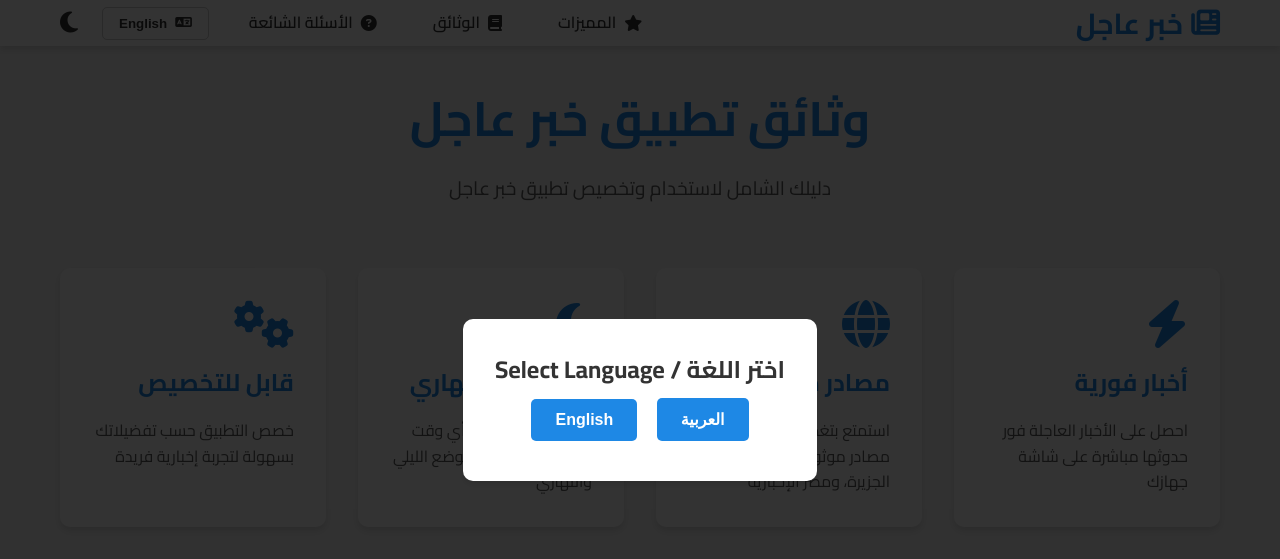
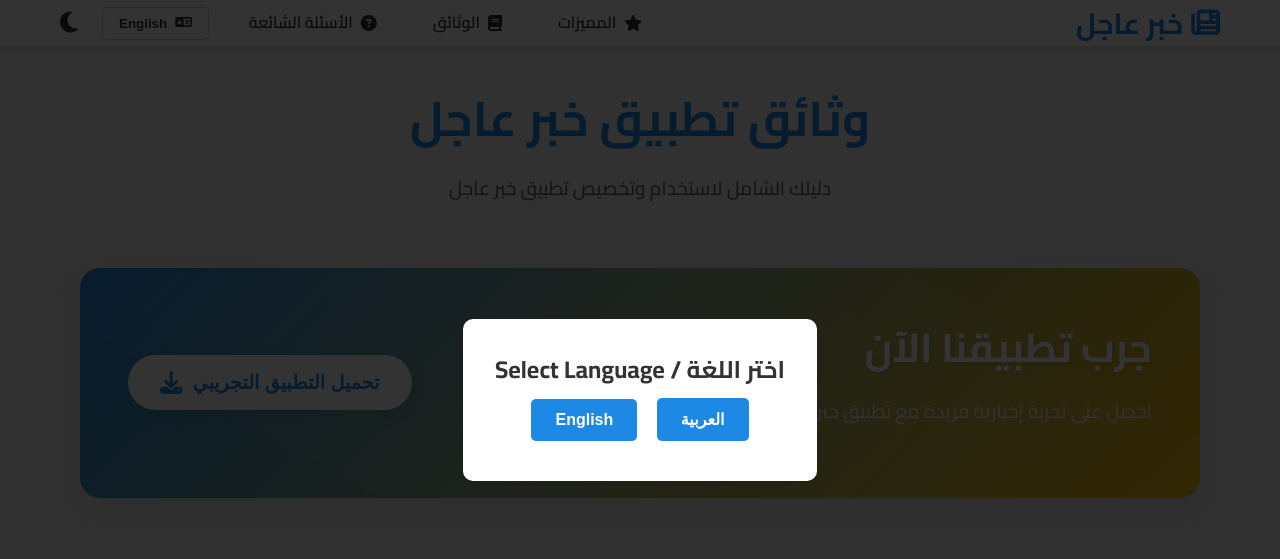
Before and after one commit to moord1441/Breaking-news, a plain HTML site: page index.html in a window 1280 px wide. Shown: the top 559 px of the page. Drawn offline with Linux system fonts and the light colour scheme.

Commit message:
Update index.html

```diff
--- a/index.html
+++ b/index.html
@@ -567,6 +567,168 @@
         .pulse {
             animation: pulse 2s infinite;
         }
+        @keyframes slideInFromBottom {
+    0% {
+        transform: translateY(100px);
+        opacity: 0;
+    }
+    100% {
+        transform: translateY(0);
+        opacity: 1;
+    }
+}
+
+.download-app {
+    margin: 4rem 0;
+    padding: 0 20px;
+    animation: slideInFromBottom 0.8s ease-out forwards;
+}
+
+.download-container {
+    background: linear-gradient(135deg, var(--primary-color), var(--secondary-color));
+    border-radius: 20px;
+    padding: 3rem;
+    display: flex;
+    justify-content: space-between;
+    align-items: center;
+    box-shadow: 0 10px 30px rgba(0, 0, 0, 0.1);
+    overflow: hidden;
+    position: relative;
+}
+
+.download-container::before {
+    content: '';
+    position: absolute;
+    top: -50%;
+    left: -50%;
+    width: 200%;
+    height: 200%;
+    background: radial-gradient(circle, rgba(255,255,255,0.1) 0%, rgba(255,255,255,0) 80%);
+    transform: rotate(30deg);
+}
+
+.download-content {
+    flex: 1;
+    text-align: right;
+}
+
+.download-title {
+    font-size: 2.5rem;
+    color: #ffffff;
+    margin-bottom: 1rem;
+    font-weight: 700;
+    text-shadow: 2px 2px 4px rgba(0,0,0,0.1);
+}
+
+.download-desc {
+    font-size: 1.2rem;
+    color: rgba(255, 255, 255, 0.9);
+    margin-bottom: 1.5rem;
+    max-width: 500px;
+}
+
+.download-btn {
+    display: inline-flex;
+    align-items: center;
+    justify-content: center;
+    padding: 1rem 2rem;
+    font-size: 1.2rem;
+    font-weight: 600;
+    color: var(--primary-color);
+    background-color: #ffffff;
+    border: none;
+    border-radius: 50px;
+    cursor: pointer;
+    transition: all 0.3s ease;
+    box-shadow: 0 5px 15px rgba(0, 0, 0, 0.1);
+    position: relative;
+    overflow: hidden;
+}
+
+.download-btn::before {
+    content: '';
+    position: absolute;
+    top: 0;
+    left: 0;
+    width: 100%;
+    height: 100%;
+    background: linear-gradient(to right, transparent, rgba(255,255,255,0.5), transparent);
+    transform: translateX(-100%);
+    transition: transform 0.6s ease;
+}
+
+.download-btn:hover::before {
+    transform: translateX(100%);
+}
+
+.download-btn:hover {
+    transform: translateY(-3px) scale(1.05);
+    box-shadow: 0 8px 20px rgba(0, 0, 0, 0.2);
+    background-color: #f8f8f8;
+}
+
+.download-btn i {
+    margin-right: 10px;
+    font-size: 1.4rem;
+    transition: transform 0.3s ease;
+}
+
+.download-btn:hover i {
+    transform: translateX(5px) rotate(15deg);
+}
+
+html[lang="en"] .download-container {
+    flex-direction: row-reverse;
+}
+
+html[lang="en"] .download-content {
+    text-align: left;
+}
+
+html[lang="en"] .download-btn i {
+    margin-right: 0;
+    margin-left: 10px;
+}
+
+html[lang="en"] .download-btn:hover i {
+    transform: translateX(-5px) rotate(-15deg);
+}
+
+@media (max-width: 768px) {
+    .download-container {
+        flex-direction: column;
+        text-align: center;
+        padding: 2rem;
+    }
+
+    .download-content {
+        text-align: center;
+        margin-bottom: 2rem;
+    }
+
+    .download-title {
+        font-size: 2rem;
+    }
+
+    .download-desc {
+        font-size: 1rem;
+        margin-left: auto;
+        margin-right: auto;
+    }
+
+    .download-btn {
+        font-size: 1rem;
+        padding: 0.8rem 1.5rem;
+    }
+
+    html[lang="en"] .download-container {
+        flex-direction: column;
+    }
+
+    html[lang="en"] .download-content {
+        text-align: center;
+    }
+}
     </style>
 </head>
 <body>
@@ -616,7 +778,18 @@
             <h1 id="mainTitle">وثائق تطبيق خبر عاجل</h1>
             <p class="subtitle" id="subtitle">دليلك الشامل لاستخدام وتخصيص تطبيق خبر عاجل</p>
         </section>
-
+        <section id="download-app" class="download-app">
+            <div class="download-container">
+                <div class="download-content">
+                    <h2 id="downloadTitle" class="download-title">جرب تطبيقنا الآن</h2>
+                    <p id="downloadDesc" class="download-desc">احصل على تجربة إخبارية فريدة مع تطبيق خبر عاجل</p>
+                </div>
+                <button id="downloadBtn" class="download-btn" onclick="downloadApp()">
+                    <span id="downloadText">تحميل التطبيق التجريبي</span>
+                    <i class="fas fa-download"></i>
+                </button>
+            </div>
+        </section>
         <section id="features" class="features">
             <div class="feature">
                 <i class="fas fa-bolt feature-icon"></i>
@@ -756,9 +929,15 @@
                 privacyLink: "سياسة الخصوصية",
                 termsLink: "الشروط والأحكام",
                 contactLink: "اتصل بنا",
-                showMore: "عرض المزيد"
+                showMore: "عرض المزيد",
+                downloadTitle: "جرب تطبيقنا الآن",
+        downloadText: "تحميل التطبيق التجريبي",
+        downloadDesc: "احصل على تجربة إخبارية فريدة مع تطبيق خبر عاجل"
             },
             en: {
+                downloadTitle: "Try Our App Now",
+        downloadText: "Download Trial App",
+        downloadDesc: "Get a unique news experience with the Breaking News app",
                 installTitle: "Installation Instructions",
     installDesc: "Steps to install and start using the app",
     installMoreBtn: "Show More",
```
